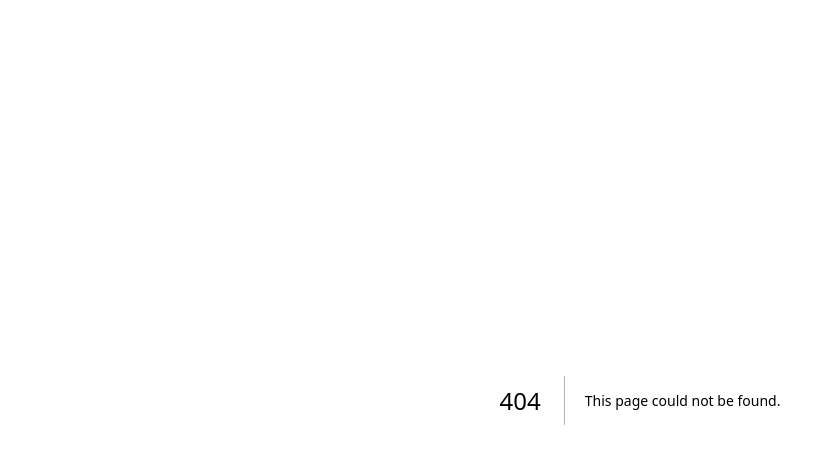
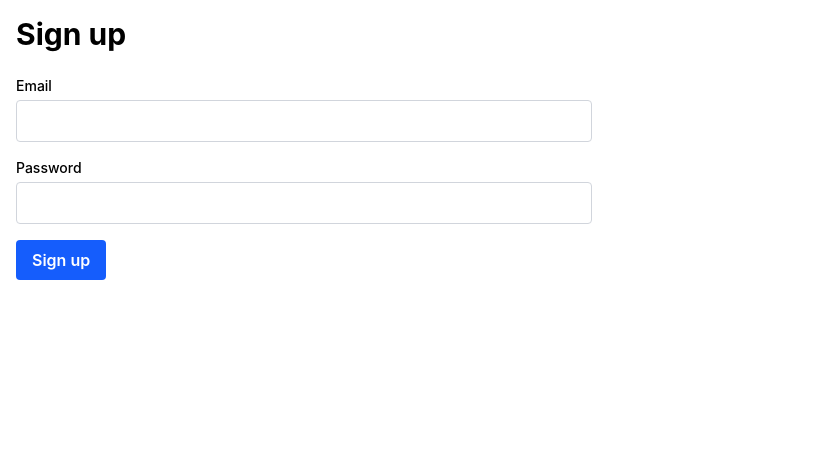
Before and after one commit to aarongutierrez08/my-investments, a Next.js app: page /sign-up in a window 1280 px wide. Before the commit this address had no page. Shown: the top 464 px of the page, without its empty margins (0-827 px from the left). Built offline with nearby package versions, Linux system fonts and the light colour scheme; no server answers.

Commit message:
feat: implement issue #132 (#133)
Co-authored-by: arito <agutierrez@zetti.com.ar>

```diff
--- /dev/null
+++ b/app/sign-up/SignUpForm.tsx
@@ -0,0 +1,103 @@
+'use client';
+
+import { useState, useTransition, type FormEvent } from 'react';
+import { useRouter } from 'next/navigation';
+import { z } from 'zod';
+import { supabase } from '../../lib/supabase';
+
+const signUpSchema = z.object({
+  email: z.string().email('Invalid email address'),
+  password: z.string().min(8, 'Password must be at least 8 characters'),
+});
+
+export type SignUpFn = (params: { email: string; password: string }) => Promise<void>;
+
+const defaultSignUp: SignUpFn = async ({ email, password }) => {
+  const { error } = await supabase.auth.signUp({ email, password });
+  if (error) {
+    throw new Error(error.message);
+  }
+};
+
+interface SignUpFormProps {
+  signUp?: SignUpFn;
+}
+
+export function SignUpForm({ signUp = defaultSignUp }: SignUpFormProps) {
+  const router = useRouter();
+  const [isPending, startTransition] = useTransition();
+  const [error, setError] = useState<string | null>(null);
+
+  function handleSubmit(event: FormEvent<HTMLFormElement>) {
+    event.preventDefault();
+    setError(null);
+
+    const formData = new FormData(event.currentTarget);
+    const parsed = signUpSchema.safeParse({
+      email: String(formData.get('email') ?? ''),
+      password: String(formData.get('password') ?? ''),
+    });
+
+    if (!parsed.success) {
+      setError(parsed.error.issues[0]?.message ?? 'Invalid input');
+      return;
+    }
+
+    startTransition(async () => {
+      try {
+        await signUp(parsed.data);
+      } catch (err) {
+        setError(err instanceof Error ? err.message : 'Could not sign up, try again');
+        return;
+      }
+
+      router.push('/');
+      router.refresh();
+    });
+  }
+
+  return (
+    <form onSubmit={handleSubmit} noValidate className="space-y-4 max-w-xl">
+      {error && (
+        <div role="alert" className="bg-red-100 text-red-800 p-3 rounded">
+          {error}
+        </div>
+      )}
+
+      <div>
+        <label htmlFor="email" className="block text-sm font-medium mb-1">
+          Email
+        </label>
+        <input
+          id="email"
+          name="email"
+          type="email"
+          required
+          className="w-full border border-gray-300 rounded px-3 py-2"
+        />
+      </div>
+
+      <div>
+        <label htmlFor="password" className="block text-sm font-medium mb-1">
+          Password
+        </label>
+        <input
+          id="password"
+          name="password"
+          type="password"
+          required
+          minLength={8}
+          className="w-full border border-gray-300 rounded px-3 py-2"
+        />
+      </div>
+
+      <button
+        type="submit"
+        disabled={isPending}
+        className="bg-blue-600 hover:bg-blue-700 disabled:bg-blue-300 text-white font-semibold px-4 py-2 rounded"
+      >
+        {isPending ? 'Signing up…' : 'Sign up'}
+      </button>
+    </form>
+  );
+}
--- /dev/null
+++ b/app/sign-up/page.tsx
@@ -0,0 +1,10 @@
+import { SignUpForm } from './SignUpForm';
+
+export default function SignUpPage() {
+  return (
+    <main className="container mx-auto p-4">
+      <h1 className="text-3xl font-bold mb-6">Sign up</h1>
+      <SignUpForm />
+    </main>
+  );
+}
```
Also changed, not shown: 2 other files (tests, documents, lock files or other folders).
